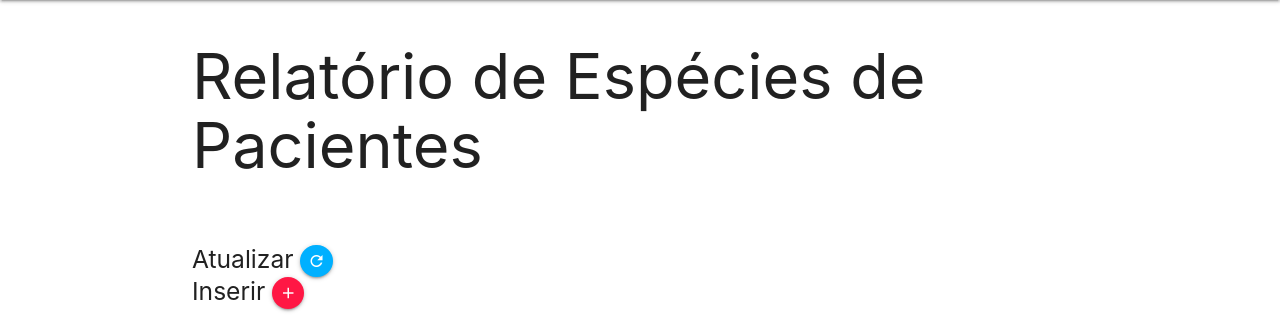
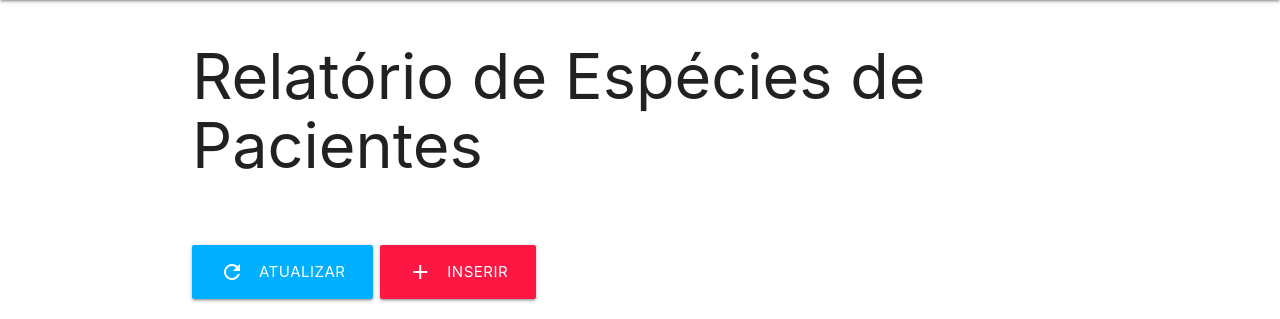
Before and after one commit to MatteoSpera/ClinicaBichoFeliz, a PHP site: page /VIEW/especie/lstEspecie.php in a window 1280 px wide. Shown: the part 64-383 px from the top of the page. Run offline with PHP 8.4, Linux system fonts and the light colour scheme; the visitor is signed in with stand-in values (Sample User, id 1); data that the repository does not hold is empty.

Commit message:
Estética dos botões de lstEspécie melhorada

```diff
--- a/VIEW/especie/lstEspecie.php
+++ b/VIEW/especie/lstEspecie.php
@@ -33,10 +33,10 @@ $lstEspecie = $bll->Select();
     <div class="container">
         <h1>Relatório de Espécies de Pacientes</h1><br>
         <h5>
-            Atualizar <a class="btn-floating btn-small waves-effect waves-light light-blue accent-3" href="javascript:location.reload();"><i class="material-icons">refresh</i></a> <br>
-            Inserir <a class="btn-floating btn-small waves-effect waves-light red accent-3" href="insEspecie.php"><i class="material-icons">add</i></a> <br>
 
-
+            <a class="waves-effect waves-light btn-large light-blue accent-3" href="javascript:location.reload();"><i class="material-icons left">refresh</i>Atualizar</a>
+            <a class="waves-effect waves-light btn-large red accent-3" href="insEspecie.php"><i class="material-icons left">add</i>Inserir</a>
+            <br><br>
         </h5>
 
         <table class="striped light-green lighten-3">
```
